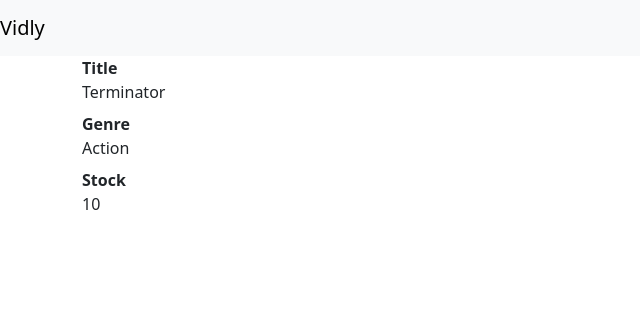
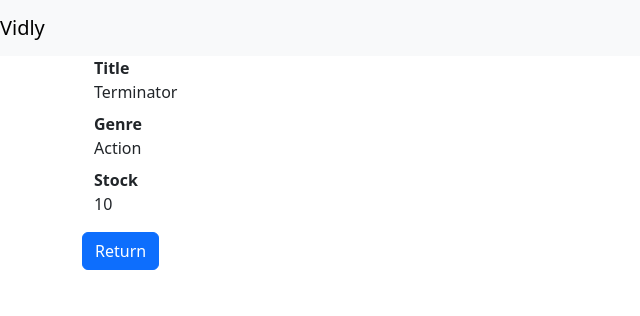
Before and after one commit to ADmarcelat/DjangoWebAppApplication, a Django app: page /movies/1 in a window 1280 px wide. Shown: the top 316 px of the page, without its empty margins (0-640 px from the left). Run offline with Django 3.2, Linux system fonts and the light colour scheme; data comes from the database, SQL or seed files in the repository.

Commit message:
Add a return button to go back on main page

```diff
--- a/movies/templates/movies/detail.html
+++ b/movies/templates/movies/detail.html
@@ -1,10 +1,17 @@
 {% extends 'base.html' %} {% block content %}
-<dl>
-  <dt>Title</dt>
-  <dd>{{movie.title}}</dd>
-  <dt>Genre</dt>
-  <dd>{{movie.genre}}</dd>
-  <dt>Stock</dt>
-  <dd>{{movie.number_in_stock}}</dd>
-</dl>
+<div class="container">
+  <dl>
+    <dt>Title</dt>
+    <dd>{{ movie.title }}</dd>
+    <dt>Genre</dt>
+    <dd>{{ movie.genre }}</dd>
+    <dt>Stock</dt>
+    <dd>{{ movie.number_in_stock }}</dd>
+  </dl>
+</div>
+<!-- Button in a separate div, aligned to the left -->
+<div class="text-left">
+  <a href="{% url 'movies:index' %}" class="btn btn-primary">Return</a>
+</div>
+
 {% endblock %}
--- a/movies/templates/movies/index.html
+++ b/movies/templates/movies/index.html
@@ -12,7 +12,7 @@
     {% for movie in movies %}
     <tr>
       <td>
-        #Reference href through alias gave in urls.py
+        <!-- #Reference href through alias gave in urls.py  -->
         <a href="{% url 'movies:detail' movie.id%}"> {{movie.title}}</a>
       </td>
       <td>{{movie.genre}}</td>
--- a/templates/base.html
+++ b/templates/base.html
@@ -22,5 +22,6 @@
   <nav class="navbar navbar-light bg-light">
     <a class="navbar-brand" href="#">Vidly</a>
   </nav>
+
   <main class="container">{% block content %} {% endblock %}</main>
 </html>
```
